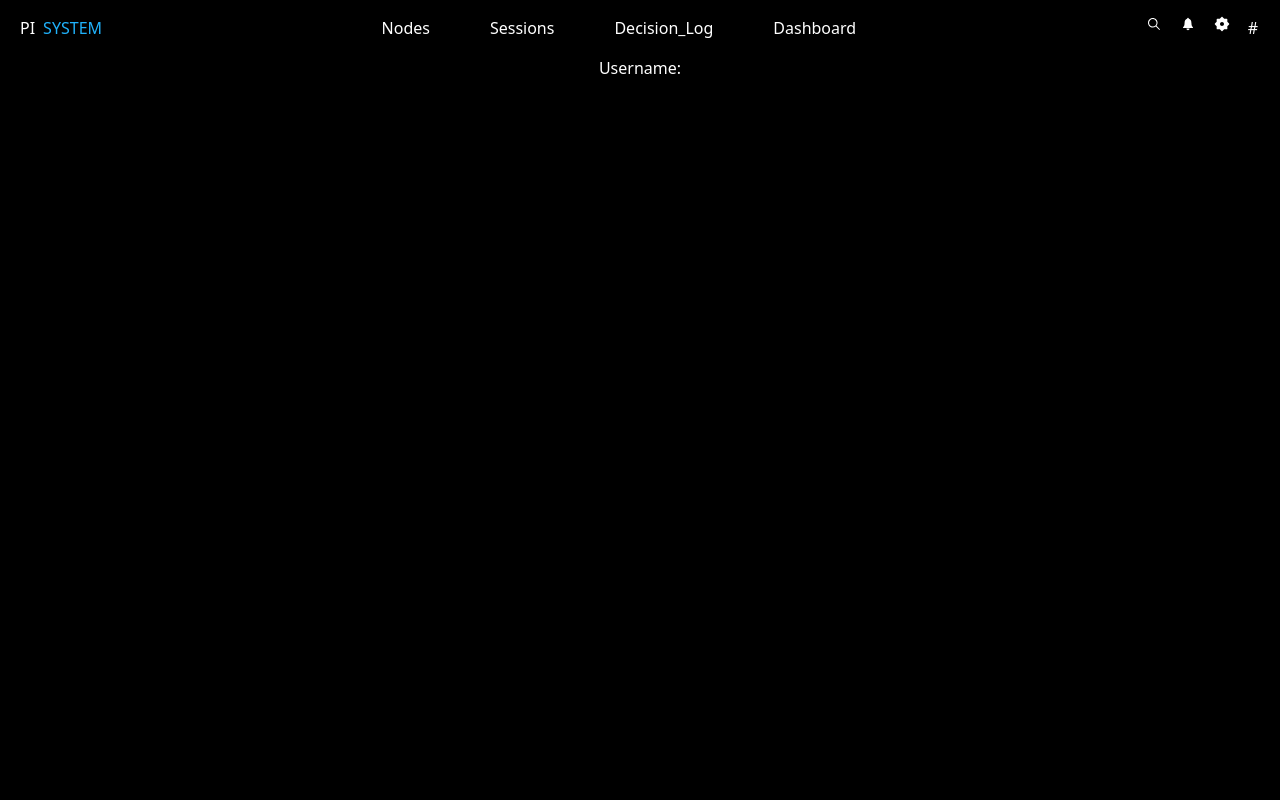
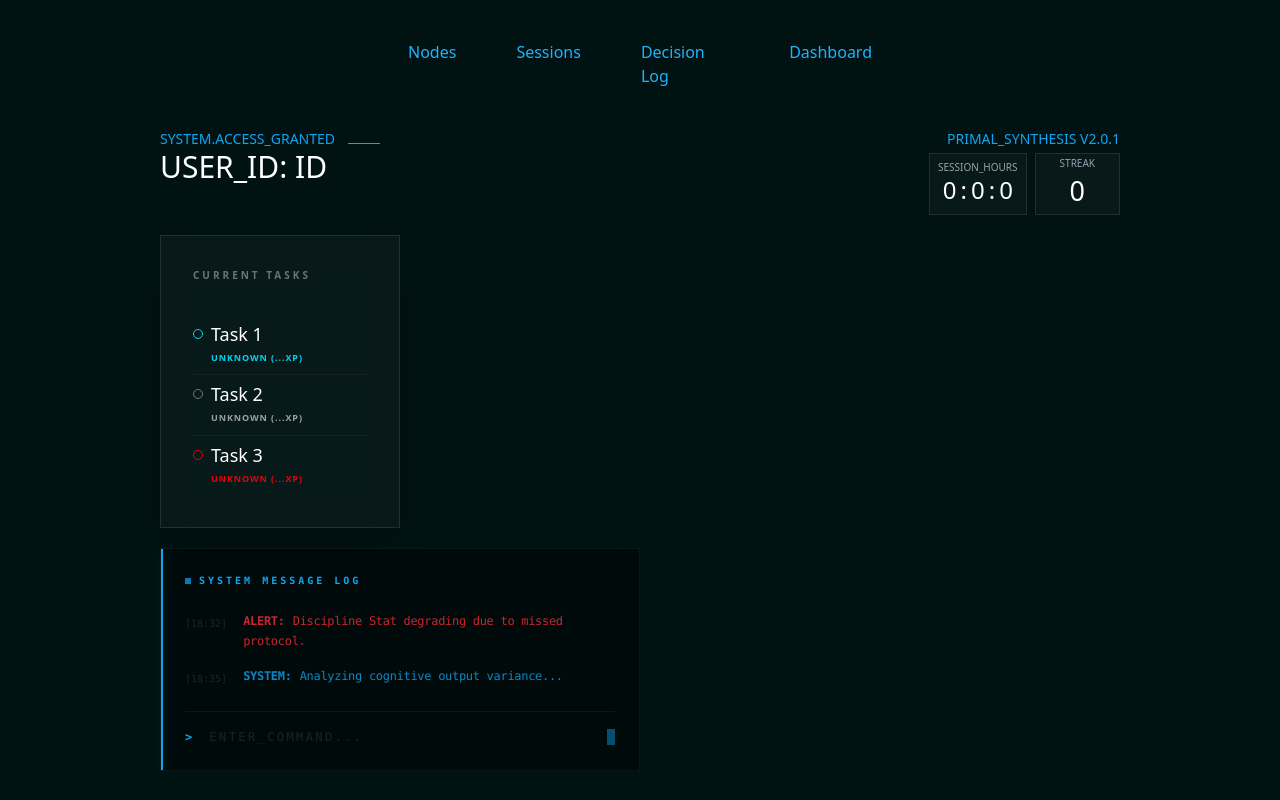
Before and after one commit to Akatsuki2r/Daily_log-website, a React (Vite) app in the folder client/: page /Home in a window 1280 px wide. Built offline with nearby package versions, Linux system fonts and the light colour scheme; no server answers.

Commit message:
Finished working on some static frontend components

```diff
--- a/client/src/Pages/Home.tsx
+++ b/client/src/Pages/Home.tsx
@@ -3,7 +3,7 @@ import Navbar from "../components/Navbar";
 
 export default function Home() {
   return (
-    <div className="bg-black min-h-screen">
+    <div className="bg-[#011212] min-h-screen">
       <Navbar />
       <Main />
     </div>
--- a/client/src/components/Main.tsx
+++ b/client/src/components/Main.tsx
@@ -1,6 +1,7 @@
 import "../index.css";
 import API from "../API";
 import { useEffect, useState } from "react";
+
 
 export default function Main() {
   const [username, setUsername] = useState("");
@@ -19,11 +20,159 @@ export default function Main() {
     fetchUsername();
   }, []);
 
+  let hour = 0;
+  let minute = 0;
+  let second = 0;
+  let streak = 0;
+  let task_1;
+  let task_2;
+  let task_3;
+  let xp_gain_from_task;
+  let status_of_task;
   return (
-    <main className="flex items-center justify-center">
-      <div>
-        <span className="text-white">Username: </span>
-        <span className="text-white">{username}</span>
+    <main className="flex flex-col px-40 gap-5">
+      <div className="flex items-center justify-center text-white">
+        <div className="w-full ">
+          <div className="flex flex-row  justify-between">
+            <span className="flex flex-row justify-between w-55 items-baseline">
+              {" "}
+              <span className="text-[14px] text-[#0da6f2]">
+                SYSTEM.ACCESS_GRANTED
+              </span>
+              <hr className="border-[#0da6f2] border[0.9px] w-8 bottom-9 " />
+            </span>
+
+            <span className="flex flex-row justify-center items-baseline text-[#0da6f2]  text-[14px]">
+              PRIMAL_SYNTHESIS V2.0.1
+            </span>
+          </div>
+          <div className="flex flex-row justify-between w-full">
+            {" "}
+            <div className="flex flex-row">
+              <span className="flex-row text-3xl">
+                <span className="text-white">USER_ID: </span>
+                <span className="text-white">{username || "ID"}</span>
+              </span>
+            </div>
+            <div className="flex flex-row justify-between  pt-1 gap-2">
+              <span className="backdrop-blur-md bg-white/3  text-2xl flex flex-col justify-center items-center border-[0.1px] py-0.5 px-2 border-white/10 uppercase">
+                <p className="text-gray-400 text-[10px]">session_hours</p>
+                <span className="flex flex-row gap-1">
+                  <span>{hour}</span>:<span>{minute}</span>:
+                  <span>{second}</span>
+                </span>
+              </span>
+              <span className="text-[27px] border-[0.1px] py-0.5 px-6 flex flex-col justify-center items-center border-white/10 backdrop-blur-md bg-white/3 ">
+                <p className="text-gray-400 text-[10px]">STREAK</p>
+                {streak}
+              </span>
+            </div>
+          </div>
+        </div>
+      </div>
+
+
+
+      {/* SHARP-EDGED MINIMAL GLASS PROTOCOL TABLE */}
+      <div className="w-60 max-w-md bg-white/3 backdrop-blur-md border border-white/10 p-8 shadow-2xl">
+        <h2 className="text-white/40 uppercase tracking-[0.3em] text-[10px] font-bold mb-8">
+          Current Tasks
+        </h2>
+
+        <div className="flex flex-col">
+          {/* Row 1 */}
+          <div className="flex items-start gap-2 py-2.5 border-b border-white/5">
+            <div className="w-2.5 h-2.5 rounded-full border border-cyan-400 mt-1 shrink-0" />
+            <div className="flex flex-col">
+              <span className="text-white text-lg font-medium leading-none">
+                {task_1 || "Task 1"}
+              </span>
+              <span className="text-cyan-400 text-[9px] font-black uppercase mt-2 tracking-widest">
+                {status_of_task || "unknown"} ({xp_gain_from_task || "...xp"})
+              </span>
+            </div>
+          </div>
+
+          {/* Row 2 */}
+          <div className="flex items-start gap-2 py-2.5 border-b border-white/5 ">
+            <div className="w-2.5 h-2.5 rounded-full border border-white/40 mt-1 shrink-0" />
+            <div className="flex flex-col">
+              <span className="text-white text-lg font-medium leading-none">
+                {task_2 || "Task 2"}
+              </span>
+              <span className="text-white/60 text-[9px] font-black uppercase mt-2 tracking-widest">
+                {status_of_task || "unknown"} ({xp_gain_from_task || "...xp"})
+              </span>
+            </div>
+          </div>
+
+          {/* Row 3 */}
+          <div className="flex items-start gap-2 py-2.5">
+            <div className="w-2.5 h-2.5 rounded-full border border-red-600 mt-1 shrink-0" />
+            <div className="flex flex-col">
+              <span className="text-white text-lg font-medium leading-none">
+                {task_3 || "Task 3"}
+              </span>
+              <span className="text-red-600 text-[9px] font-black uppercase mt-2 tracking-widest">
+                {status_of_task || "unknown"} ({xp_gain_from_task || "...xp"})
+              </span>
+            </div>
+          </div>
+        </div>
+      </div>
+
+      {/* FULL-HEIGHT SYSTEM TERMINAL */}
+      <div className="flex-1 w-120 min-h-50 bg-black/40 backdrop-blur-md border border-white/5 relative font-mono flex flex-col">
+        {/* Left Side Accent Bar */}
+        <div className="absolute left-0 top-0 bottom-0 w-0.5 bg-[#0da6f2] shadow-[0_0_15px_rgba(13,166,242,0.3)]" />
+
+        <div className="p-6 flex flex-col h-full">
+          {/* Header */}
+          <div className="flex items-center gap-2 mb-6 shrink-0">
+            <div className="w-1.5 h-1.5 bg-[#0da6f2] animate-pulse" />
+            <h3 className="text-[#0da6f2] text-[10px] font-black uppercase tracking-[0.3em]">
+              System Message Log
+            </h3>
+          </div>
+
+          {/* Message Area - Scrollable */}
+          <div className="flex-1 overflow-y-auto space-y-4 pr-4 custom-scrollbar">
+            {/* Entry 1 */}
+            <div className="flex gap-4 items-start">
+              <span className="text-white/10 text-[10px] mt-1 shrink-0">
+                [18:32]
+              </span>
+              <p className="text-red-500/80 text-[12px] leading-relaxed tracking-tight">
+                <span className="font-black mr-2 uppercase">Alert:</span>
+                Discipline Stat degrading due to missed protocol.
+              </p>
+            </div>
+
+            {/* Entry 2 */}
+            <div className="flex gap-4 items-start">
+              <span className="text-white/10 text-[10px] mt-1 shrink-0">
+                [18:35]
+              </span>
+              <p className="text-[#0da6f2]/80 text-[12px] leading-relaxed tracking-tight">
+                <span className="font-black mr-2 uppercase">System:</span>
+                Analyzing cognitive output variance...
+              </p>
+            </div>
+          </div>
+
+          {/* Terminal Input Line */}
+          <div className="mt-6 pt-4 border-t border-white/5 flex items-center gap-4 shrink-0">
+            <span className="text-[#0da6f2] text-[12px] font-black tracking-widest">
+              &gt;
+            </span>
+            <input
+              type="text"
+              placeholder="ENTER_COMMAND..."
+              className="bg-transparent border-none outline-none text-white/80 text-[12px] w-full placeholder:text-white/10 placeholder:uppercase tracking-[0.2em]"
+            />
+            <div className="w-2 h-4 bg-[#0da6f2]/60 animate-pulse shrink-0" />
+          </div>
+        </div>
       </div>
     </main>
   );
--- a/client/src/components/Navbar.tsx
+++ b/client/src/components/Navbar.tsx
@@ -1,33 +1,17 @@
-
 import { Link } from "react-router-dom";
-import { IoIosSearch, IoIosNotifications } from "react-icons/io";
-import { RiSettings2Fill } from "react-icons/ri";
+/* import { IoIosNotifications } from "react-icons/io";
+import { RiSettings2Fill } from "react-icons/ri"; */
 import "../index.css";
 
 export default function Navbar() {
   return (
-    <nav className="p-3 flex justify-between items-center nav-glass text-white content-center sticky top-0 z-0">
-      <h1 className="logo">
-        <span className="mx-2">PI</span>
-        <span className="color  ">SYSTEM</span>
-      </h1>
-
-        <div className="flex flex-row justify-between gap-15 m content-center">
-          <Link to="/Nodes">Nodes</Link>
-          <Link to="/Sessions">Sessions</Link>
-          <Link to="/Decision_Log">Decision_Log</Link>
-          <Link to="/Dashboard">Dashboard</Link>
-        </div>
-        <div className="flex flex-row justify-between gap-4.5 py-1 content-center mx-2.5">
-          <IoIosSearch />
-          <IoIosNotifications />
-          <RiSettings2Fill />
-          <span>#</span>
-        </div>
-
-
-
-
+    <nav className="p-3 flex justify-center items-center nav-glass text-white content-center sticky  top-0 z-0 pb-10 pt-10">
+      <div className="flex flex-row justify-between gap-15 m text-[#20b2fb] content-center w-116">
+        <Link to="/Nodes">Nodes</Link>
+        <Link to="/Sessions">Sessions</Link>
+        <Link to="/Decision_Log">Decision Log</Link>
+        <Link to="/Dashboard">Dashboard</Link>
+      </div>
     </nav>
   );
 }
```
Also changed, not shown: client/src/API.ts (renamed from client/src/API.tsx), client/src/api/Api_calls.ts (added), client/src/components/RegistrationBoxes.tsx (line endings or trailing spaces), 2 other files (tests, documents, lock files or other folders).
